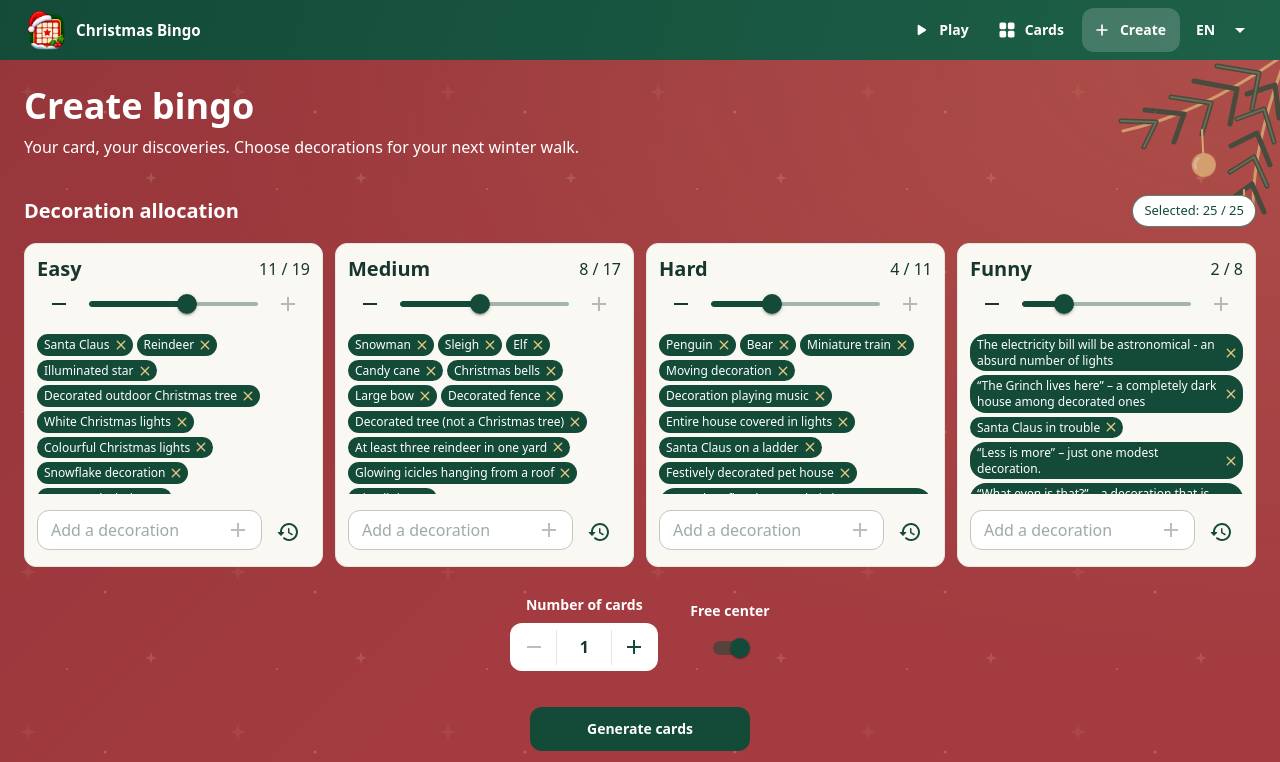
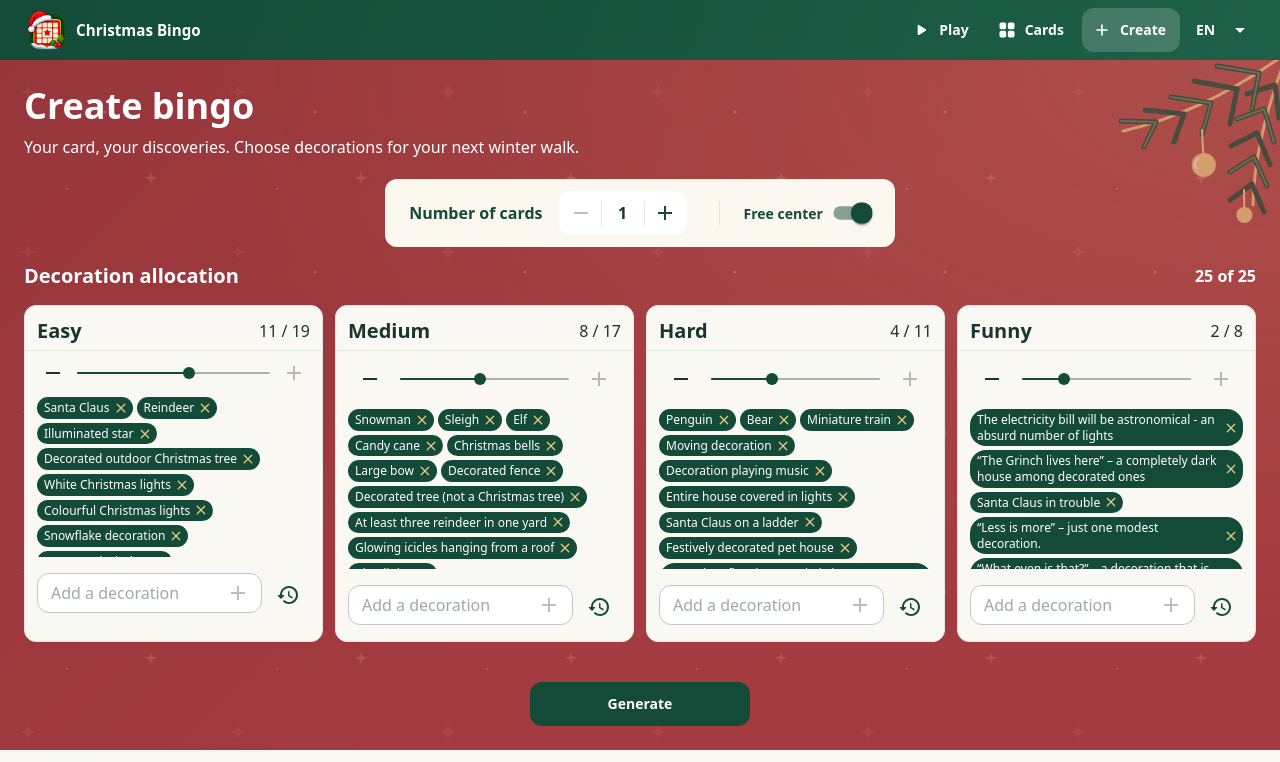
Before and after one commit to Greta741/ChristmasBingo, a React (Vite) app: page /create in a window 1280 px wide. Shown: the top 762 px of the page. Built offline with nearby package versions, Linux system fonts and the light colour scheme.

Commit message:
style cards summary

```diff
--- a/src/app/localization/resources.ts
+++ b/src/app/localization/resources.ts
@@ -2,6 +2,21 @@ export const resources = {
   lt: {
     translation: {
       allocation: {
+        freeCenterHint: 'Vidurinis langelis jau pažymėtas.',
+        categoryCount: '{{count}} iš {{total}}',
+        availablePrompts: 'Dekoracijos ({{count}})',
+        selectedPrompts: 'Kortelei bus atrinkta {{count}} iš šio sąrašo.',
+        assigned: 'Kortelei paskirstyta {{count}} iš {{total}}',
+        generateCount_one: 'Sukurti {{count}} kortelę',
+        generateCount_few: 'Sukurti {{count}} korteles',
+        generateCount_many: 'Sukurti {{count}} kortelės',
+        generateCount_other: 'Sukurti {{count}} kortelių',
+        quantity: {
+          easy: 'Lengvų dekoracijų kortelėje',
+          medium: 'Vidutinių dekoracijų kortelėje',
+          hard: 'Sunkių dekoracijų kortelėje',
+          funny: 'Juokingų dekoracijų kortelėje',
+        },
         title: 'Dekoracijų paskirstymas',
         edit: 'Pasirinkti dekoracijas',
         close: 'Uždaryti dekoracijų pasirinkimą',
@@ -24,7 +39,7 @@ export const resources = {
           'Nepakanka dekoracijų. Pridėk dar bent {{missing}} skirtingų dekoracijų.',
         batchSize: 'Kortelių skaičius',
         freeCenter: 'Nemokamas centras',
-        generate: 'Generuoti korteles',
+        generate: 'Generuoti',
         generationError:
           'Nepavyko sugeneruoti kortelių. Patikrink dekoracijų paskirstymą.',
         saveError:
@@ -128,6 +143,20 @@ export const resources = {
   en: {
     translation: {
       allocation: {
+        freeCenterHint: 'The center square is already marked.',
+        categoryCount: '{{count}} of {{total}}',
+        availablePrompts: 'Decorations ({{count}})',
+        selectedPrompts:
+          '{{count}} from this list will be selected for the card.',
+        assigned: '{{count}} of {{total}} squares allocated',
+        generateCount_one: 'Create {{count}} card',
+        generateCount_other: 'Create {{count}} cards',
+        quantity: {
+          easy: 'Easy decorations per card',
+          medium: 'Medium decorations per card',
+          hard: 'Hard decorations per card',
+          funny: 'Funny decorations per card',
+        },
         title: 'Decoration allocation',
         edit: 'Choose decorations',
         close: 'Close decoration selection',
@@ -150,7 +179,7 @@ export const resources = {
           'Not enough decorations. Add at least {{missing}} more distinct decorations.',
         batchSize: 'Number of cards',
         freeCenter: 'Free center',
-        generate: 'Generate cards',
+        generate: 'Generate',
         generationError:
           'Could not generate cards. Check the decoration allocation.',
         saveError:
--- a/src/views/create/CreateView.tsx
+++ b/src/views/create/CreateView.tsx
@@ -82,6 +82,9 @@ const GenerateBar = styled('div')(({ theme }) => ({
     padding: theme.spacing(1.5, 2),
     paddingBottom: `max(${theme.spacing(1.5)}, env(safe-area-inset-bottom))`,
     backgroundColor: theme.palette.secondary.main,
+    flexDirection: 'column',
+    gap: theme.spacing(1),
+    color: theme.palette.secondary.contrastText,
     '& > button': { width: '100%', minWidth: 0 },
   },
 }))
@@ -155,13 +158,17 @@ export function CreateView() {
               title={t('create.title')}
               description={t('create.description')}
             />
+            <Box sx={{ display: 'flex', flexDirection: 'column' }}>
               <AllocationControls minimumPrompts={freeCenter ? 24 : 25} />
+              <Box sx={{ order: { xs: -1, sm: 0, md: -1 } }}>
                 <CreateActions
                   batchSize={batchSize}
                   onBatchSizeChange={setBatchSize}
                   freeCenter={freeCenter}
                   onFreeCenterChange={(value) => dispatch(setFreeCenter(value))}
                 />
+              </Box>
+            </Box>
           </CreationContent>
           <GenerateBar>
             <Button
--- a/src/views/create/components/AllocationControls.tsx
+++ b/src/views/create/components/AllocationControls.tsx
@@ -1,5 +1,4 @@
 import Alert from '@mui/material/Alert'
-import Chip from '@mui/material/Chip'
 import Stack from '@mui/material/Stack'
 import Typography from '@mui/material/Typography'
 import { styled } from '@mui/material/styles'
@@ -15,9 +14,10 @@ const AllocationSection = styled('section')(({ theme }) => ({
 
 const CategoryGrid = styled('div')(({ theme }) => ({
   display: 'grid',
-  gap: theme.spacing(1.5),
+  gap: theme.spacing(1),
   gridTemplateColumns: 'minmax(0, 1fr)',
   [theme.breakpoints.up('sm')]: {
+    gap: theme.spacing(1.5),
     gridTemplateColumns: 'repeat(2, minmax(0, 1fr))',
   },
   [theme.breakpoints.up('lg')]: {
@@ -56,13 +56,12 @@ export function AllocationControls({
           <Typography id="allocation-title" component="h2" variant="h2">
             {t('allocation.title')}
           </Typography>
-          <Chip
-            color="primary"
-            variant="outlined"
-            sx={{ bgcolor: 'background.paper' }}
-            label={t('allocation.total', { total })}
+          <Typography
             aria-live="polite"
-          />
+            sx={{ whiteSpace: 'nowrap', ml: 'auto', fontWeight: 650 }}
+          >
+            {t('allocation.categoryCount', { count: total, total: 25 })}
+          </Typography>
         </AllocationHeading>
         {available < minimumPrompts && (
           <Alert severity="warning">
--- a/src/views/create/components/Category.tsx
+++ b/src/views/create/components/Category.tsx
@@ -86,7 +86,7 @@ const PromptBadges = styled('div')(({ theme }) => ({
 }))
 
 export function Category({ categoryId }: { categoryId: CategoryId }) {
-  const [expanded, setExpanded] = useState(false)
+  const [expanded, setExpanded] = useState(categoryId === CategoryId.Easy)
   const [customText, setCustomText] = useState('')
   const [confirmReset, setConfirmReset] = useState(false)
   const isMobile = useMediaQuery((theme) => theme.breakpoints.down('sm'))
@@ -109,8 +109,24 @@ export function Category({ categoryId }: { categoryId: CategoryId }) {
     customText.trim().length <= CUSTOM_PROMPT_MAX_LENGTH
 
   return (
-    <Section aria-labelledby={`${categoryId}-title`}>
-      <Typography id={`${categoryId}-title`} component="h3" variant="h2">
+    <Section
+      aria-labelledby={`${categoryId}-title`}
+      sx={{ py: { xs: expanded ? 1.5 : 0.5, sm: 1.5 } }}
+    >
+      <Typography
+        id={`${categoryId}-title`}
+        component="h3"
+        variant="h2"
+        sx={{
+          borderBottom: '1px solid',
+          borderColor: 'divider',
+          mx: -1.5,
+          px: 1.5,
+          pb: { xs: expanded ? 0.75 : 0, sm: 0.75 },
+          mb: { xs: expanded ? 0.75 : 0, sm: 0.75 },
+          borderBottomWidth: { xs: expanded ? 1 : 0, sm: 1 },
+        }}
+      >
         <Stack
           component={isMobile ? ButtonBase : 'div'}
           direction="row"
@@ -119,7 +135,7 @@ export function Category({ categoryId }: { categoryId: CategoryId }) {
           aria-controls={isMobile ? `${categoryId}-prompts` : undefined}
           sx={{
             width: '100%',
-            minHeight: { xs: 44, sm: 0 },
+            minHeight: { xs: expanded ? 44 : 36, sm: 0 },
             gap: 1,
             justifyContent: 'space-between',
             alignItems: 'center',
@@ -136,7 +152,12 @@ export function Category({ categoryId }: { categoryId: CategoryId }) {
             {label}
           </Box>
           <Typography component="span" aria-live="polite">
-            {category.amount} / {capacity}
+            {isMobile
+              ? t('allocation.categoryCount', {
+                  count: category.amount,
+                  total: capacity,
+                })
+              : `${category.amount} / ${capacity}`}
           </Typography>
           {isMobile && (
             <ExpandMoreIcon
@@ -149,7 +170,17 @@ export function Category({ categoryId }: { categoryId: CategoryId }) {
         id={`${categoryId}-prompts`}
         sx={{ display: { xs: expanded ? 'block' : 'none', sm: 'block' } }}
       >
-        <Stack direction="row" spacing={1} sx={{ alignItems: 'center', mb: 1 }}>
+        <Stack
+          direction="row"
+          spacing={1}
+          sx={{
+            alignItems: 'center',
+            mb: 1,
+            borderRadius: 2,
+            px: { xs: 1, sm: 0 },
+            '& .MuiIconButton-root': { width: 32, height: 32, p: 0.5 },
+          }}
+        >
           <IconButton
             disabled={category.amount === 0}
             aria-label={t('allocation.decrease', { category: label })}
@@ -158,6 +189,7 @@ export function Category({ categoryId }: { categoryId: CategoryId }) {
             <RemoveIcon />
           </IconButton>
           <Slider
+            size="small"
             min={0}
             max={Math.max(capacity, 1)}
             step={1}
@@ -178,6 +210,13 @@ export function Category({ categoryId }: { categoryId: CategoryId }) {
             <AddIcon />
           </IconButton>
         </Stack>
+        {isMobile && (
+          <Box sx={{ mb: 1 }}>
+            <Typography sx={{ fontSize: '0.85rem', fontWeight: 750 }}>
+              {t('allocation.availablePrompts', { count: capacity })}
+            </Typography>
+          </Box>
+        )}
         <PromptBadges
           tabIndex={0}
           role="region"
--- a/src/views/create/components/CreateActions.tsx
+++ b/src/views/create/components/CreateActions.tsx
@@ -15,21 +15,67 @@ const ActionBar = styled('div')(({ theme }) => ({
   alignItems: 'center',
   justifyContent: 'center',
   gap: theme.spacing(2),
-  padding: theme.spacing(1.5, 2),
+  padding: theme.spacing(1, 1.5),
+  [theme.breakpoints.down('sm')]: {
+    alignItems: 'stretch',
+    gap: theme.spacing(0.75),
+    backgroundColor: '#fcf8ef',
+    color: theme.palette.primary.main,
+    borderRadius: theme.shape.borderRadius,
+    '& > .MuiBox-root': {
+      flexDirection: 'row',
+      justifyContent: 'space-between',
+      gap: theme.spacing(1),
+    },
+    '& label': { marginBottom: 0 },
+    '& .MuiFormControlLabel-root': {
+      flexDirection: 'row-reverse',
+      justifyContent: 'space-between',
+      borderTop: `1px solid ${theme.palette.divider}`,
+      paddingTop: theme.spacing(0.75),
+    },
+    '& .MuiSwitch-track': {
+      backgroundColor: `${theme.palette.primary.main} !important`,
+    },
+  },
   [theme.breakpoints.up('sm')]: {
     flexDirection: 'row',
+    gap: theme.spacing(3),
+  },
+  [theme.breakpoints.up('md')]: {
+    width: 'fit-content',
+    marginInline: 'auto',
+    maxWidth: '100%',
+    boxSizing: 'border-box',
+    justifyContent: 'center',
+    backgroundColor: '#fcf8ef',
+    color: theme.palette.primary.main,
+    borderRadius: theme.shape.borderRadius,
+    padding: theme.spacing(1.5, 3),
     gap: theme.spacing(4),
+    '& > .MuiBox-root': { flexDirection: 'row', gap: theme.spacing(2) },
+    '& .MuiTypography-root, & .MuiFormControlLabel-label': { fontSize: '1rem' },
+    '& label': { marginBottom: 0 },
+    '& .MuiFormControlLabel-root': {
+      flexDirection: 'row-reverse',
+      paddingLeft: theme.spacing(3),
+      borderLeft: `1px solid ${theme.palette.divider}`,
+    },
   },
 }))
 
 const CountStepper = styled('div')(({ theme }) => ({
   display: 'flex',
   alignItems: 'center',
-  padding: 2,
+  padding: 1,
   borderRadius: theme.shape.borderRadius,
   backgroundColor: theme.palette.background.paper,
   color: theme.palette.primary.main,
   '& .MuiIconButton-root': { borderRadius: 8 },
+  [theme.breakpoints.up('md')]: {
+    padding: 2,
+    '& .MuiIconButton-root': { width: 40, height: 40, padding: 8 },
+  },
   '&:focus-within': {
     outline: '2px solid #efcf8c',
     outlineOffset: 3,
@@ -37,14 +83,20 @@ const CountStepper = styled('div')(({ theme }) => ({
 }))
 
 const CountInput = styled(InputBase)(({ theme }) => ({
-  width: 56,
+  width: 28,
+  fontSize: '0.875rem',
   color: theme.palette.text.primary,
   fontWeight: 700,
+  [theme.breakpoints.up('md')]: {
+    width: 44,
+    fontSize: '1rem',
+    '& input': { paddingBlock: '4px' },
+  },
   borderInline: `1px solid ${theme.palette.divider}`,
   '& input': {
     textAlign: 'center',
     MozAppearance: 'textfield',
-    padding: '6px 0',
+    padding: '1px 0',
   },
   '& input::-webkit-inner-spin-button, & input::-webkit-outer-spin-button': {
     WebkitAppearance: 'none',
@@ -73,7 +125,7 @@ export function CreateActions({
           display: 'flex',
           flexDirection: 'column',
           alignItems: 'center',
-          gap: 2,
+          gap: 1,
         }}
       >
         <Typography
@@ -92,7 +144,7 @@ export function CreateActions({
             disabled={batchSize <= 1}
             color="primary"
             onClick={() => onBatchSizeChange(batchSize - 1)}
-            sx={{ width: 44, height: 44 }}
+            sx={{ width: 28, height: 28, p: 0.25 }}
           >
             <RemoveIcon />
           </IconButton>
@@ -114,7 +166,7 @@ export function CreateActions({
             disabled={batchSize >= 4}
             color="primary"
             onClick={() => onBatchSizeChange(batchSize + 1)}
-            sx={{ width: 44, height: 44 }}
+            sx={{ width: 28, height: 28, p: 0.25 }}
           >
             <AddIcon />
           </IconButton>
@@ -132,9 +184,13 @@ export function CreateActions({
         }}
         control={
           <Switch
+            size="small"
             checked={freeCenter}
             onChange={(_event, checked) => onFreeCenterChange(checked)}
-            sx={{ '& .MuiSwitch-track': { backgroundColor: '#fff8e8' } }}
+            sx={{
+              transform: { xs: 'scale(1.1)', md: 'scale(1.35)' },
+              '& .MuiSwitch-track': { backgroundColor: '#fff8e8' },
+            }}
           />
         }
         label={t('allocation.freeCenter')}
--- a/src/views/main/MainView.tsx
+++ b/src/views/main/MainView.tsx
@@ -20,13 +20,13 @@ export function MainView() {
           component="section"
           id="card-history"
           aria-labelledby="history-heading"
-          sx={{ py: 3 }}
+          sx={{ pt: 2, pb: 3 }}
         >
           <Typography
             id="history-heading"
             component={showHistory ? 'h1' : 'h2'}
             variant={showHistory ? 'h1' : 'h2'}
-            sx={{ mb: 2.5 }}
+            sx={{ mb: 1.5 }}
           >
             {t('history.title')}
           </Typography>
--- a/src/views/main/components/CardHistory.tsx
+++ b/src/views/main/components/CardHistory.tsx
@@ -284,7 +284,7 @@ export function CardHistory() {
                     px: 1,
                     borderRadius: '8px',
                     fontWeight: 750,
-                    width: { xs: '100%', sm: 'calc(100% - 32px)' },
+                    width: '100%',
                     ...(started && {
                       backgroundImage: 'linear-gradient(#b52b36, #9d202a)',
                     }),
```
Lines whose indentation alone changed are shown as unchanged.
